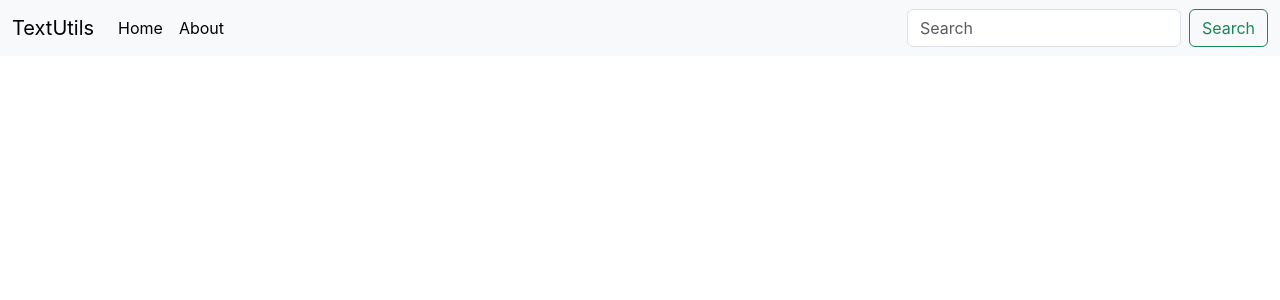
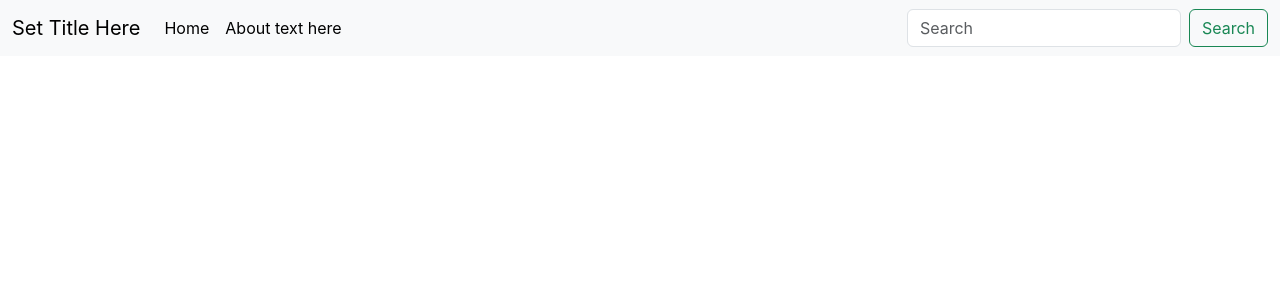
Before and after one commit to victorr0909/TextUtils, a React (Create React App) app: page / in a window 1280 px wide. Shown: the top 300 px of the page. Built offline with nearby package versions, Linux system fonts and the light colour scheme.

Commit message:
Understanding Props

```diff
--- a/src/App.js
+++ b/src/App.js
@@ -1,34 +1,12 @@
-
 import './App.css';
+import Navbar from './components/Navbar';
 
 function App() {
   return (
     <>
-    <nav className="navbar navbar-expand-lg bg-body-tertiary">
-  <div className="container-fluid">
-    <a className="navbar-brand" href="/">TextUtils</a>
-    <button className="navbar-toggler" type="button" data-bs-toggle="collapse" data-bs-target="#navbarSupportedContent" aria-controls="navbarSupportedContent" aria-expanded="false" aria-label="Toggle navigation">
-      <span className="navbar-toggler-icon"></span>
-    </button>
-    <div className="collapse navbar-collapse" id="navbarSupportedContent">
-      <ul className="navbar-nav me-auto mb-2 mb-lg-0">
-        <li className="nav-item">
-          <a className="nav-link active" aria-current="page" href="/">Home</a>
-        </li>
-        <li className="nav-item">
-          <a className="nav-link active" aria-current="page" href="/">About</a>
-        </li>
-      </ul>
-      <form className="d-flex" role="search">
-        <input className="form-control me-2" type="search" placeholder="Search" aria-label="Search"/>
-        <button className="btn btn-outline-success" type="submit">Search</button>
-      </form>
-    </div>
-  </div>
-</nav>
-
+      {/* <Navbar title="TextUtils" /> */}
+      <Navbar/>
     </>
   );
 }
-
 export default App;
```
